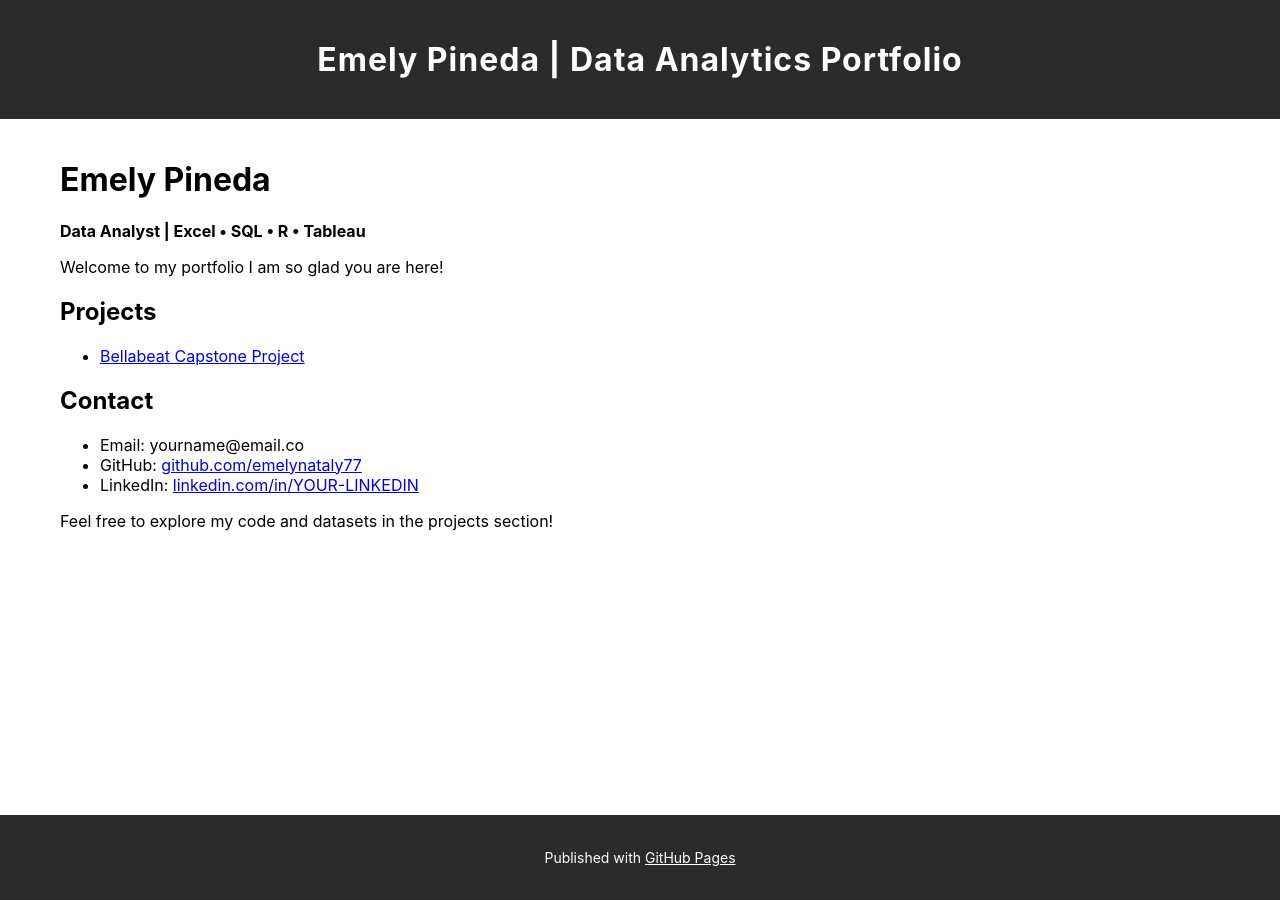
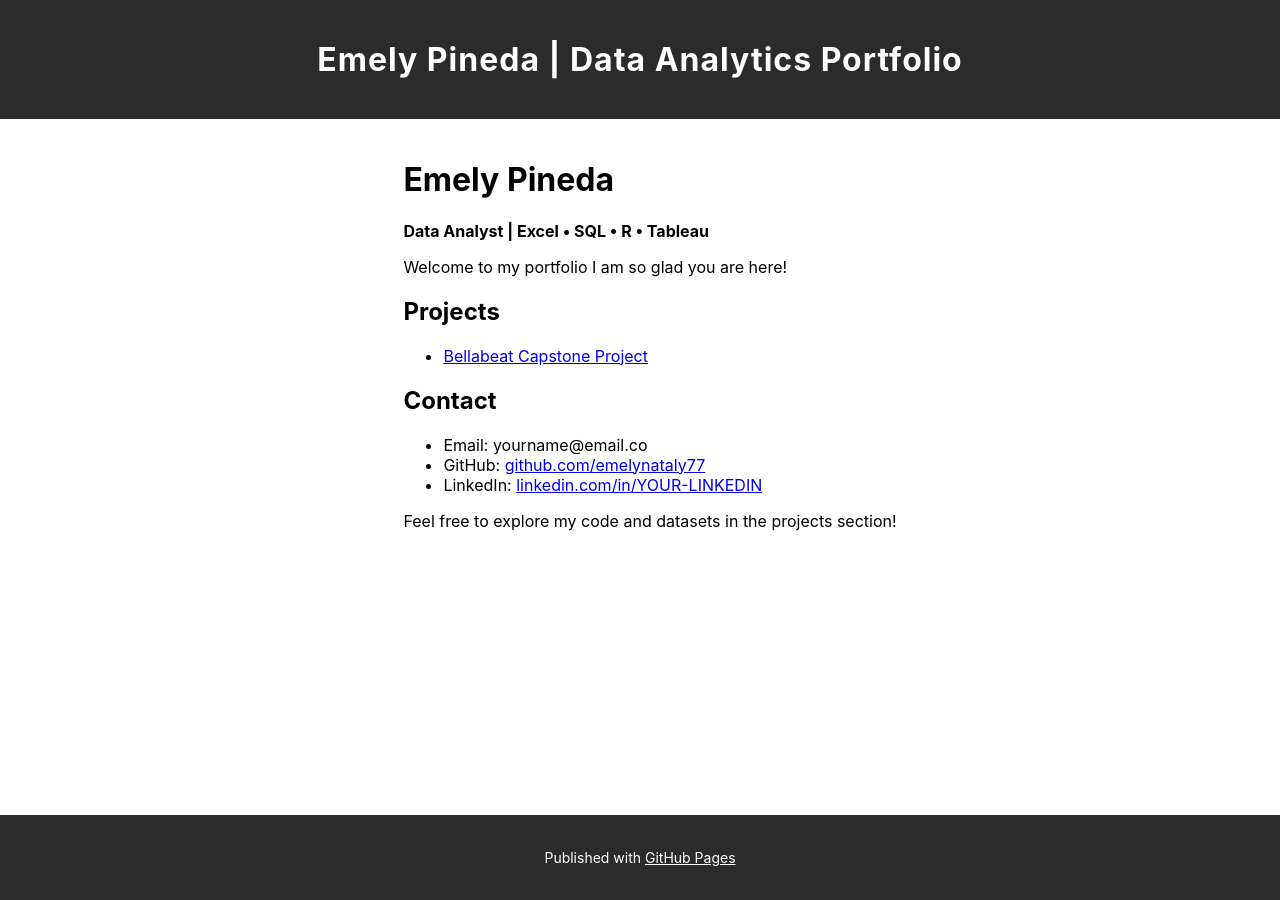
Before and after one commit to emelynataly77/emelynataly77.github.io, a Jekyll site: the page built from index.md, in a window 1280 px wide. Built offline with Jekyll 4.4.1, drawn with Linux system fonts in a browser that asks for light colours.

Commit message:
Update style.scss

```diff
--- a/assets/css/style.scss
+++ b/assets/css/style.scss
@@ -35,8 +35,9 @@ main.container {
 
 /* Slightly left-aligned only on the home page */
 body.homepage main.container {
-  margin-left: 40px;
-  margin-right: auto;
+  margin: 0 auto;
+  padding-left: 40px;
+  padding-right: 20px;
 }
 
 /* Fixed black footer at the bottom */
```
